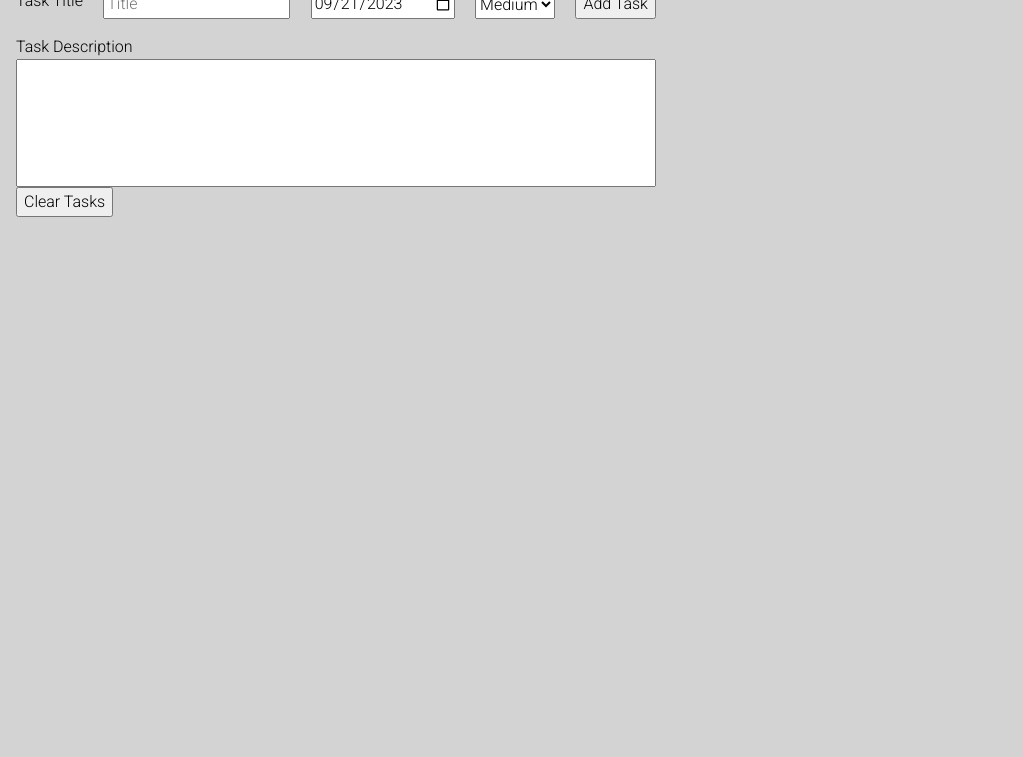
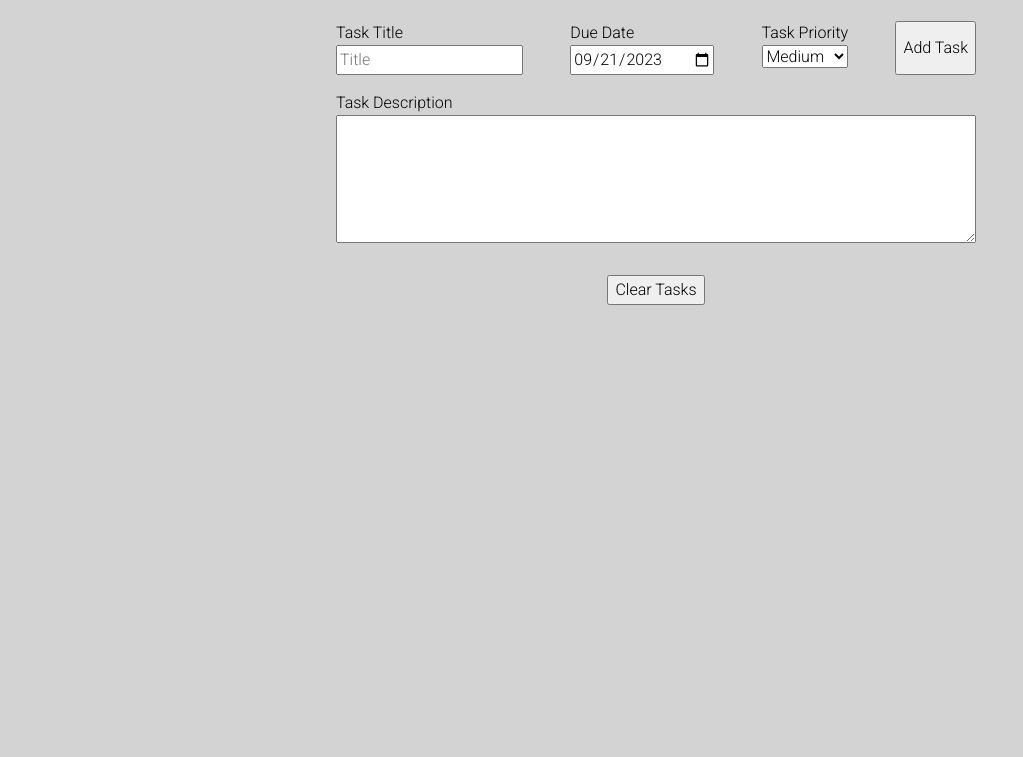
Before and after one commit to meckgale/toDoList, a website built with webpack: page src/template.html in a window 1280 px wide. Shown: the part 75-832 px from the top of the page, without its empty margins (0-1023 px from the left). Before the commit the page ends 800 px from the top, so only its background shows below. Built offline with nearby package versions, Linux system fonts and the light colour scheme.

Commit message:
Input styling added

```diff
--- a/src/DOM.js
+++ b/src/DOM.js
@@ -18,26 +18,38 @@ heading.textContent = 'To-Do List'
 const inputHeader = document.createElement('div')
 inputHeader.id = 'inputHeader'
 
+//Create title container for label and input elements
+const titleContainer = document.createElement('div')
+titleContainer.id = 'titleContainer'
+
+//Create due date container for label and input elements
+const dueDateContainer = document.createElement('div')
+dueDateContainer.id = 'dueDateContainer'
+
+//Create priority container for label and input elements
+const priorityContainer = document.createElement('div')
+priorityContainer.id = 'priorityContainer'
+
 //Create section for description
 const descriptionSection = document.createElement('div')
 descriptionSection.id = 'descriptionSection'
+
+//Label element for title input
+const titleLabel = document.createElement('label')
+titleLabel.textContent = 'Task Title'
+titleLabel.setAttribute('for', 'taskTitle')
+titleContainer.appendChild(titleLabel)
 
 // Create an input field for adding tasks
 const taskTitle = document.createElement('input')
 taskTitle.id = 'taskTitle'
 taskTitle.type = 'text'
 taskTitle.placeholder = 'Title'
-
-//Label element for title input
-const titleLabel = document.createElement('label')
-titleLabel.textContent = 'Task Title'
-titleLabel.setAttribute('for', 'taskTitle')
-inputHeader.appendChild(titleLabel)
+titleContainer.appendChild(taskTitle)
 
 // Create an decription field for tasks details
-const taskDescription = document.createElement('input')
+const taskDescription = document.createElement('textarea')
 taskDescription.id = 'taskDescription'
-taskDescription.type = 'text'
 
 //Label element for title description
 const descriptionLabel = document.createElement('label')
@@ -45,11 +57,24 @@ descriptionLabel.textContent = 'Task Description'
 descriptionLabel.setAttribute('for', 'taskDescription')
 descriptionSection.appendChild(descriptionLabel)
 
+//Label element for due date input
+const dueDateLabel = document.createElement('label')
+dueDateLabel.textContent = 'Due Date'
+dueDateLabel.setAttribute('for', 'dueDateLabel')
+dueDateContainer.appendChild(dueDateLabel)
+
 // Create an dueDate for tasks deadline
 const taskDueDate = document.createElement('input')
 taskDueDate.id = 'taskDueDate'
 taskDueDate.type = 'date'
 taskDueDate.value = formatDate()
+dueDateContainer.appendChild(taskDueDate)
+
+//Label element for priority input
+const priorityLabel = document.createElement('label')
+priorityLabel.textContent = 'Task Priority'
+priorityLabel.setAttribute('for', 'priorityLabel')
+priorityContainer.appendChild(priorityLabel)
 
 //Create priority for tasks importance
 const taskPriority = document.createElement('select')
@@ -64,6 +89,7 @@ priorities.forEach((priority) => {
     }
     taskPriority.appendChild(option); // Append the option to the select element
   });
+priorityContainer.appendChild(taskPriority)
 
 // Create a button to add tasks
 const addTaskBtn = document.createElement('button')
@@ -80,9 +106,9 @@ const taskList = document.createElement('div')
 taskList.id ='taskList'
 
 // Append the heading, input field, button, and task list to the container
-inputHeader.appendChild(taskTitle)
-inputHeader.appendChild(taskDueDate)
-inputHeader.appendChild(taskPriority)
+inputHeader.appendChild(titleContainer)
+inputHeader.appendChild(dueDateContainer)
+inputHeader.appendChild(priorityContainer)
 inputHeader.appendChild(addTaskBtn)
 todoAppContainer.appendChild(inputHeader)
 descriptionSection.appendChild(taskDescription)
--- a/src/styles/main.css
+++ b/src/styles/main.css
@@ -2,13 +2,15 @@
 
 
 body {
+    display: flex;
+    flex-direction: column;
     align-items: center;
     font-size: 16px;
     font-family: 'Roboto', sans-serif;
     background-color: lightgray;
     width: 100%;
+    margin: 1rem;
     gap: 2rem;
-    padding: 1rem;
 }
 
 #todoAppContainer{
@@ -24,6 +26,11 @@ body {
     justify-content: space-between;
 }
 
+#titleContainer, #dueDateContainer, #priorityContainer{
+    display: flex;
+    flex-direction: column;
+}
+
 #descriptionSection {
     display: flex;
     flex-direction: column;
--- a/src/toDoList.js
+++ b/src/toDoList.js
@@ -94,5 +94,7 @@ export function saveTasksToStorage() {
 }
 
 export function deleteTaskStorage() {
-    localStorage.clear()
+    tasks = [];
+    localStorage.setItem('tasks', [JSON.stringify(tasks)]);
+    renderTasks();
 }
```
